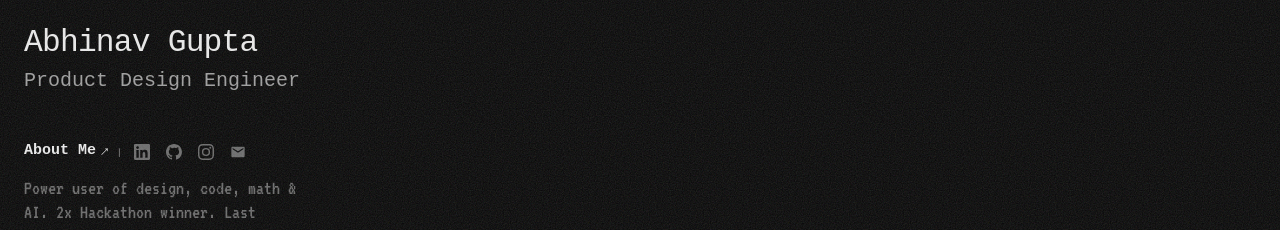
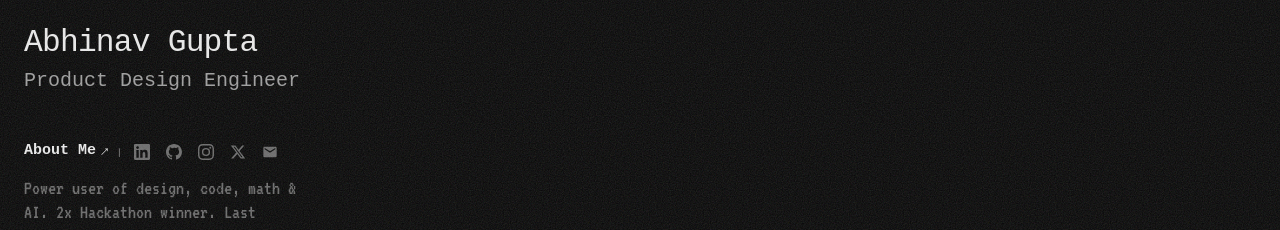
Before and after one commit to abgneudev/Portfolio, a Next.js app: page /Portfolio/ in a window 1280 px wide. Shown: the top 230 px of the page. Built offline with nearby package versions, Linux system fonts and the light colour scheme; a web font is replaced by a local one.

Commit message:
added twitter link

```diff
--- a/src/components/Hero/components/HeroHeader.tsx
+++ b/src/components/Hero/components/HeroHeader.tsx
@@ -27,6 +27,12 @@ const InstagramIcon = () => (
 const EmailIcon = () => (
   <svg width="16" height="16" viewBox="0 0 24 24" fill="currentColor" aria-hidden="true">
     <path d="M20 4H4c-1.1 0-2 .9-2 2v12c0 1.1.9 2 2 2h16c1.1 0 2-.9 2-2V6c0-1.1-.9-2-2-2zm0 4l-8 5-8-5V6l8 5 8-5v2z"/>
+  </svg>
+);
+
+const TwitterIcon = () => (
+  <svg width="16" height="16" viewBox="0 0 24 24" fill="currentColor" aria-hidden="true">
+    <path d="M18.244 2.25h3.308l-7.227 8.26 8.502 11.24H16.17l-5.214-6.817L4.99 21.75H1.68l7.73-8.835L1.254 2.25H8.08l4.713 6.231zm-1.161 17.52h1.833L7.084 4.126H5.117z"/>
   </svg>
 );
 
@@ -130,6 +136,21 @@ export const HeroHeader = memo(function HeroHeader({
           </div>
           <div className={styles.socialIconWrapper}>
             <a
+              href="https://x.com/Abhiinav02"
+              target="_blank"
+              rel="noopener noreferrer"
+              className={styles.socialIcon}
+              aria-label="Twitter"
+              onClick={analytics.trackTwitter}
+            >
+              <TwitterIcon />
+            </a>
+            <div className={styles.socialTooltip}>
+              <span>Twitter</span>
+            </div>
+          </div>
+          <div className={styles.socialIconWrapper}>
+            <a
               href="mailto:gupta.abhinav0210@gmail.com"
               className={styles.socialIcon}
               aria-label="Email"
--- a/src/lib/analytics.ts
+++ b/src/lib/analytics.ts
@@ -39,6 +39,7 @@ export const analytics = {
   trackLinkedIn: () => trackEvent('click', { category: 'social', label: 'linkedin' }),
   trackGitHub: () => trackEvent('click', { category: 'social', label: 'github' }),
   trackInstagram: () => trackEvent('click', { category: 'social', label: 'instagram' }),
+  trackTwitter: () => trackEvent('click', { category: 'social', label: 'twitter' }),
   trackEmail: () => trackEvent('click', { category: 'social', label: 'email' }),
 
   // CTA
```
